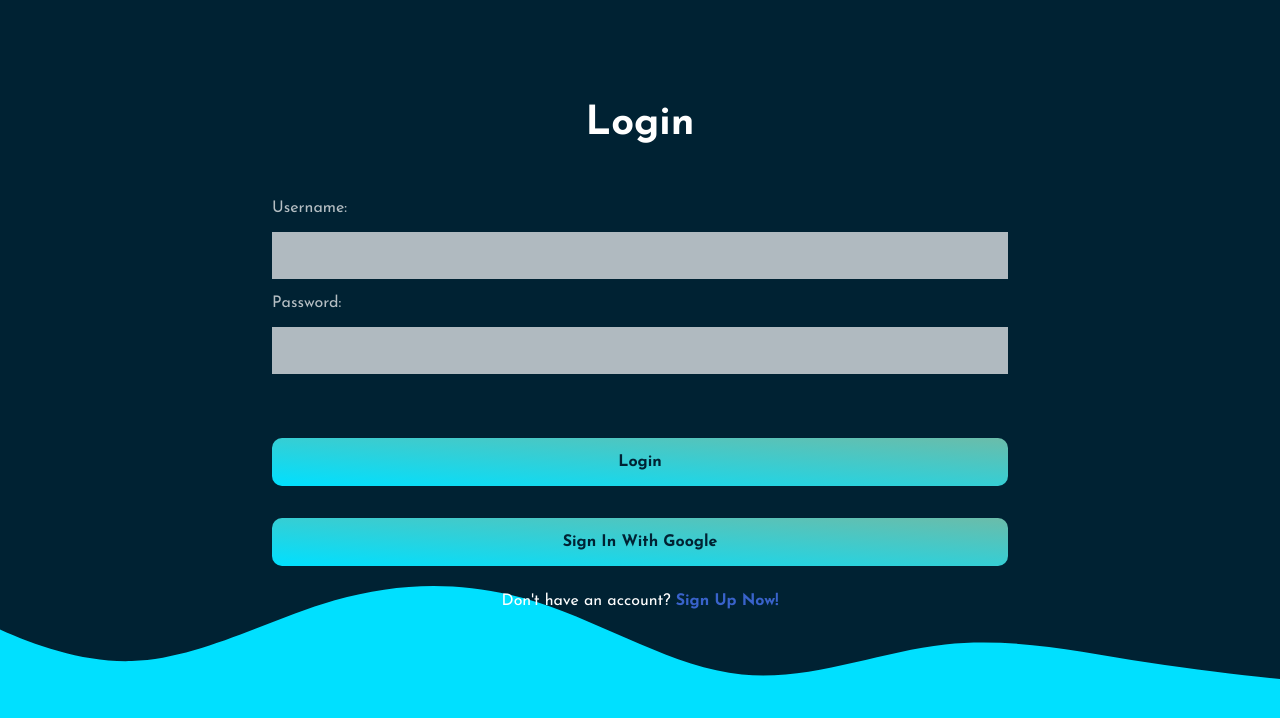
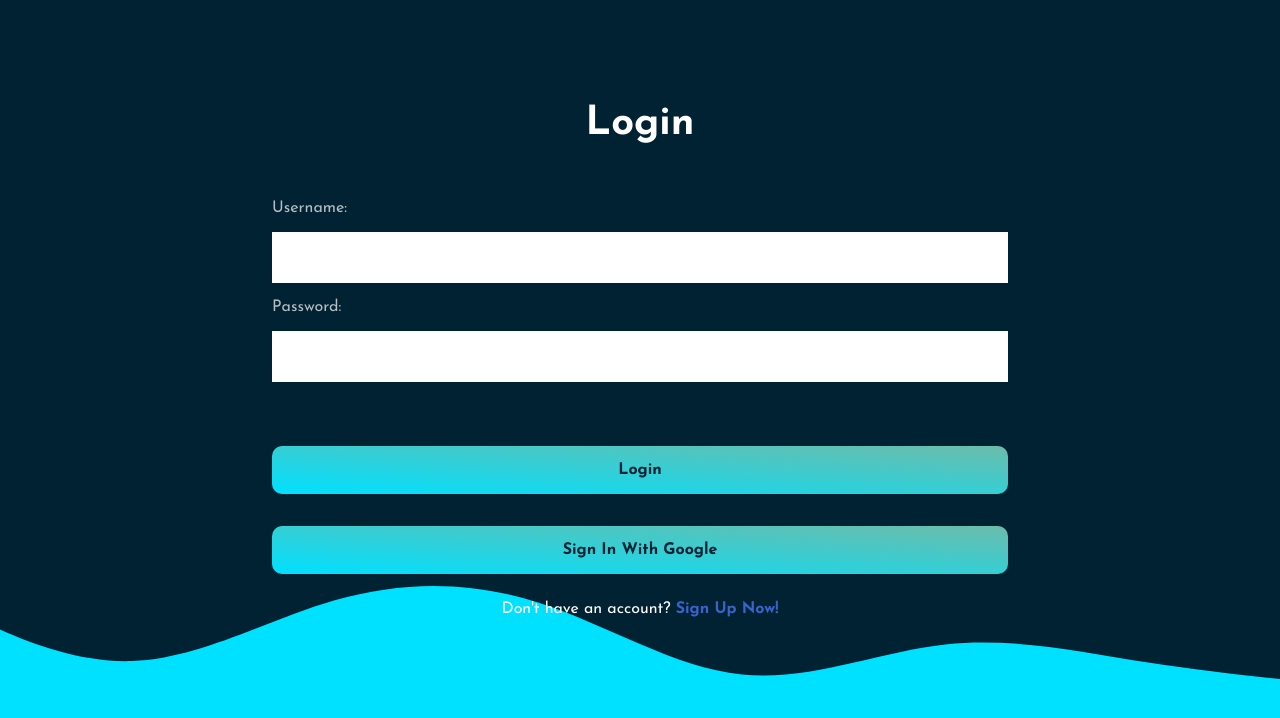
Before and after one commit to esmaelmoh/blog-mern-frontend, a React (Create React App) app: page / in a window 1280 px wide. Shown: the top 718 px of the page. Built offline with nearby package versions, Linux system fonts and the light colour scheme.

Commit message:
regular commit86

```diff
--- a/src/newjs.css
+++ b/src/newjs.css
@@ -55,9 +55,9 @@
     color:  #ffffff ;
 }
 .login-input-field-new{
-    border: none;
+    border: 2px solid white;
     padding: 1rem 1rem;
-    background-color: hsla(0, 0%, 100%, 0.692)
+    /* background-color: hsla(0, 0%, 100%, 0.692)  */
 }
 .login-input-field:focus{
     outline: none;
```
Also changed, not shown: 1 other file (tests, documents, lock files or other folders).
